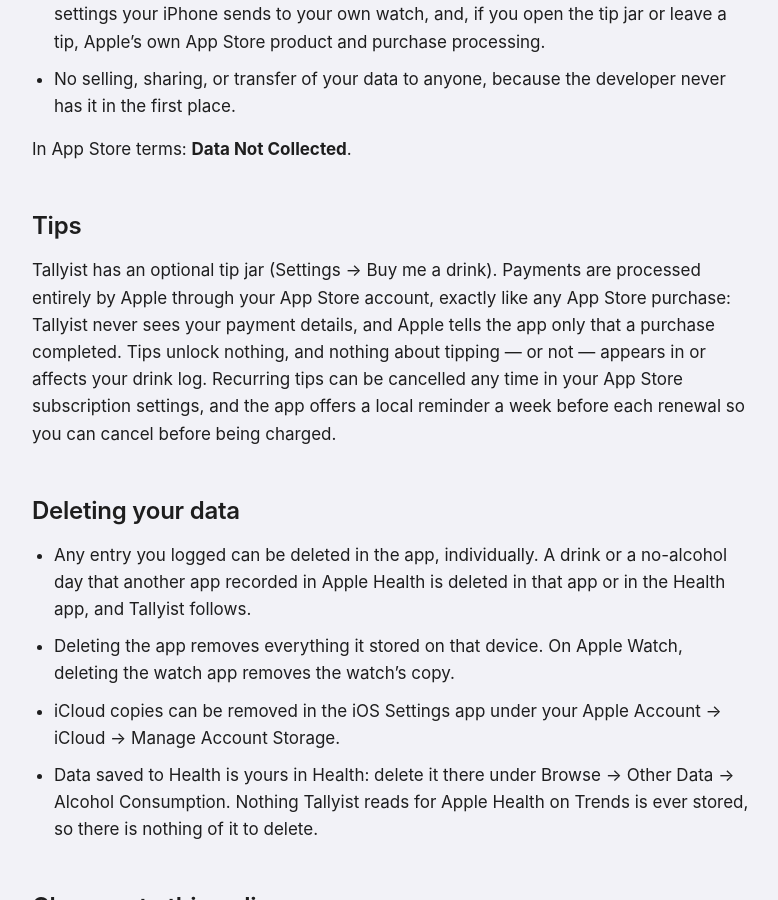
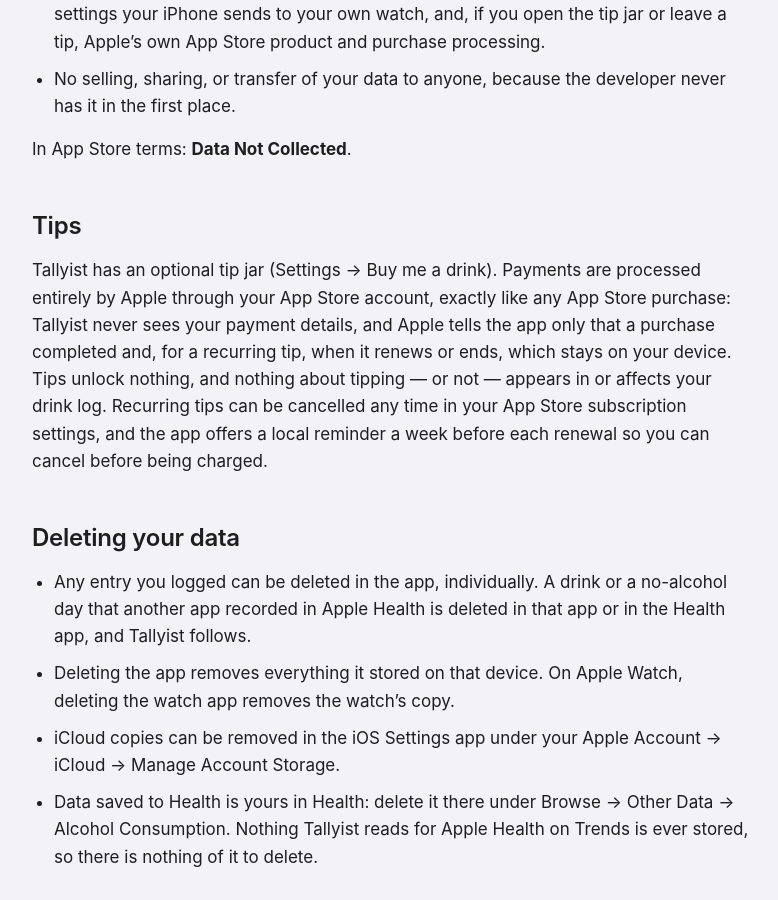
Before and after one commit to semmes/Tallyist, a Jekyll site: the page built from privacy-policy.md, in a window 1280 px wide and 900 px high, scrolled down 2248 px. Shown: the whole window, without its empty margins (248-1026 px from the left). Built offline with Jekyll 4.4.1, drawn with Linux system fonts in a browser that asks for light colours; some of the changed text lies outside the part shown.

Commit message:
Mirror the published documents from the app repository
Generated from docs/ in semmes/DrinkTracker@98e494b by
.github/scripts/mirror_docs.py. The bodies are canonical there; the
Jekyll front matter is added here, and the privacy policy's web-only
lines replace their canonical ones (ADR-0024).

```diff
--- a/privacy-policy.md
+++ b/privacy-policy.md
@@ -92,7 +92,8 @@ In App Store terms: **Data Not Collected**.
 Tallyist has an optional tip jar (Settings → Buy me a drink). Payments are
 processed entirely by Apple through your App Store account, exactly like any
 App Store purchase: Tallyist never sees your payment details, and Apple tells
-the app only that a purchase completed. Tips unlock nothing, and nothing about
+the app only that a purchase completed and, for a recurring tip, when it renews
+or ends, which stays on your device. Tips unlock nothing, and nothing about
 tipping — or not — appears in or affects your drink log. Recurring tips can be
 cancelled any time in your App Store subscription settings, and the app offers
 a local reminder a week before each renewal so you can cancel before being
```
Also changed, not shown: other parts of privacy-policy.md (+1 -1 lines).
